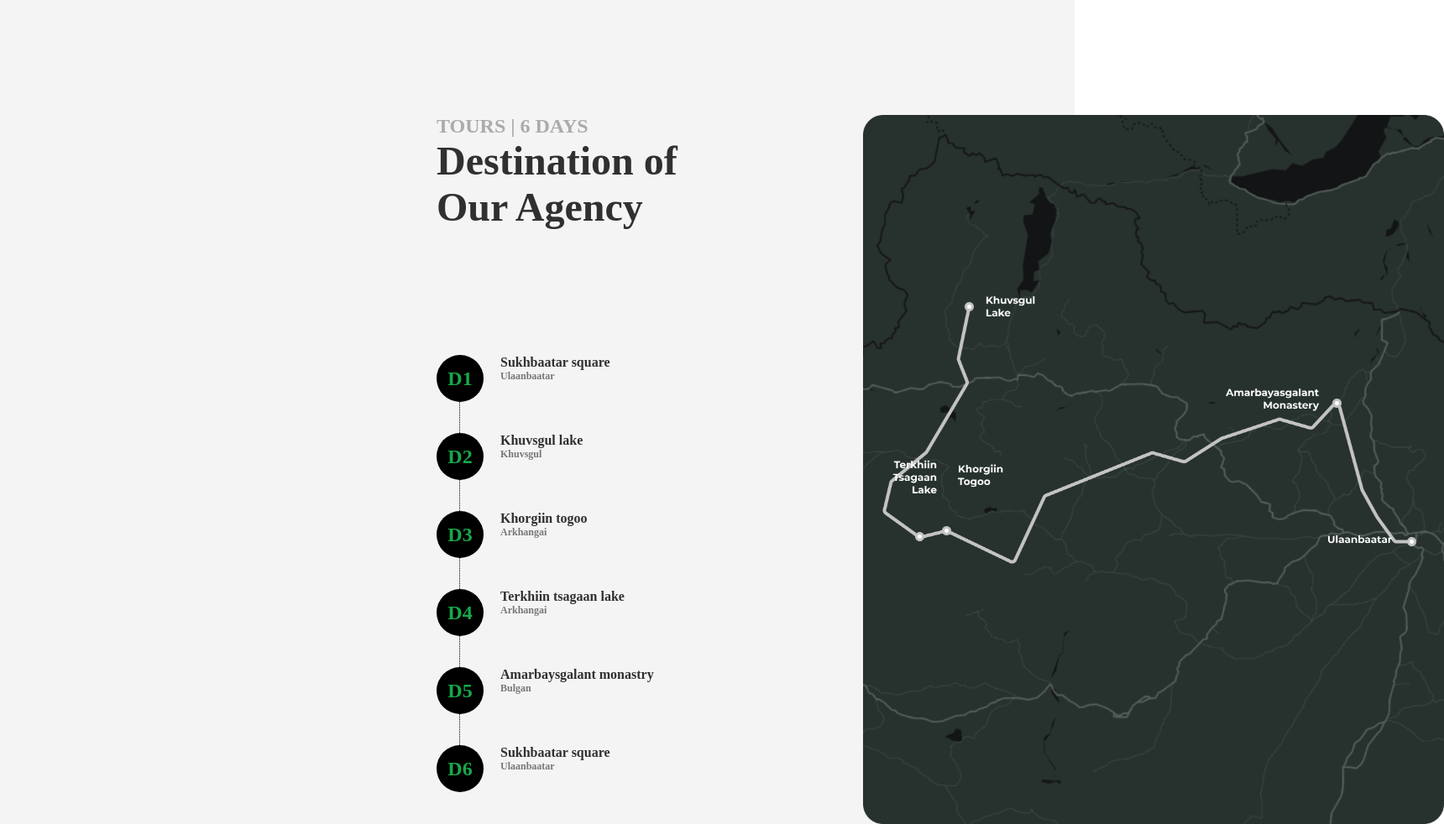
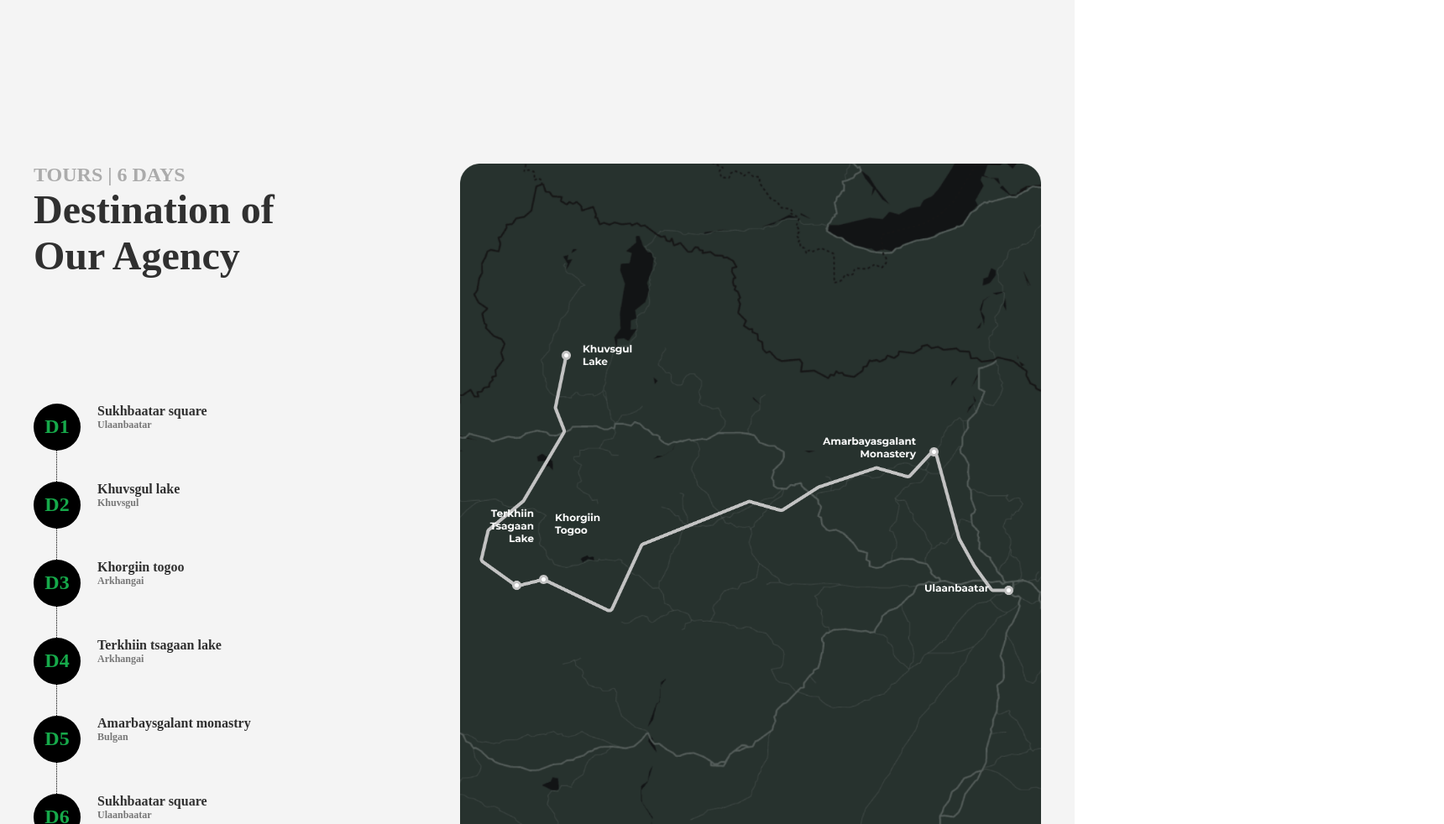
Before and after one commit to De1oNn/pinetour, a plain HTML site: page index.html in a window 1280 px wide. Shown: the part 900-1882 px from the top of the page at 84% size, 1720 px wide, since content can reach past the window. Drawn offline with Linux system fonts and the light colour scheme.

Commit message:
fixed pinetour

```diff
--- a/index.css
+++ b/index.css
@@ -26,7 +26,12 @@ main {
     width: 50px;
     height: 42px;
 }
-
+.whole-map {
+    height: 1200px;
+    width: 100%;
+    display: flex;
+    justify-content: center;
+}
 #footer {
     background-color: #101010;
     width: 100vw;
@@ -161,11 +166,9 @@ main {
     flex-direction: row-reverse;
     width: 1200px;
     margin-top: 240px;
-    margin-left: 400px;
     justify-content: center;
     align-items: center;
     gap: 150px;
-
 }
 
 .title-day {
@@ -184,10 +187,6 @@ main {
 
 #map-pic {
     order: -1;
-}
-
-.whole-div {
-    margin-left: 240px;
 }
 
 .list-and-d {
--- a/index.html
+++ b/index.html
@@ -27,6 +27,7 @@
                 <img class="intro-image" src="picture/pic2.png" alt="">
                 <img class="intro-image" src="picture/pic1.png" alt="">
             </div>
+            <div class="whole-map">
                 <div class="map">
                     <img id="map-pic" src="picture/map.png" alt="">
                     <div class="whole-div">
@@ -62,6 +63,7 @@
                                 <p id="list2">Bulgan</p>
                                 <p id="list1">Sukhbaatar square</p>
                                 <p id="list2">Ulaanbaatar</p>
+                            </div>
                         </div>
                     </div>
                 </div>
```
Also changed, not shown: 1 other file. Lines whose indentation alone changed are shown as unchanged.
